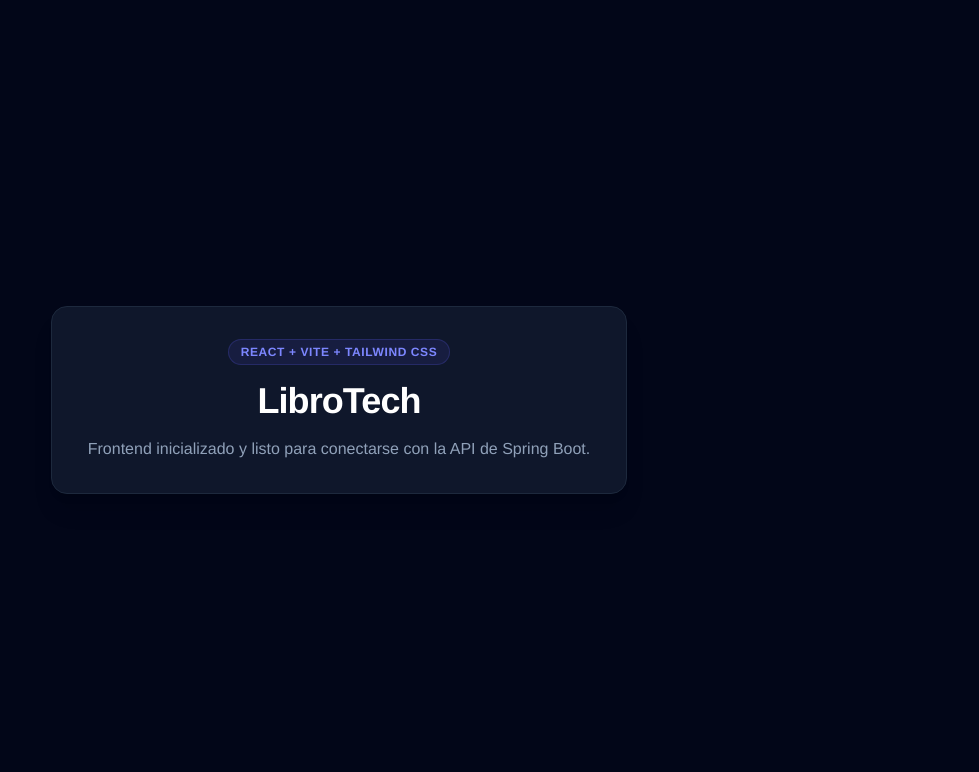
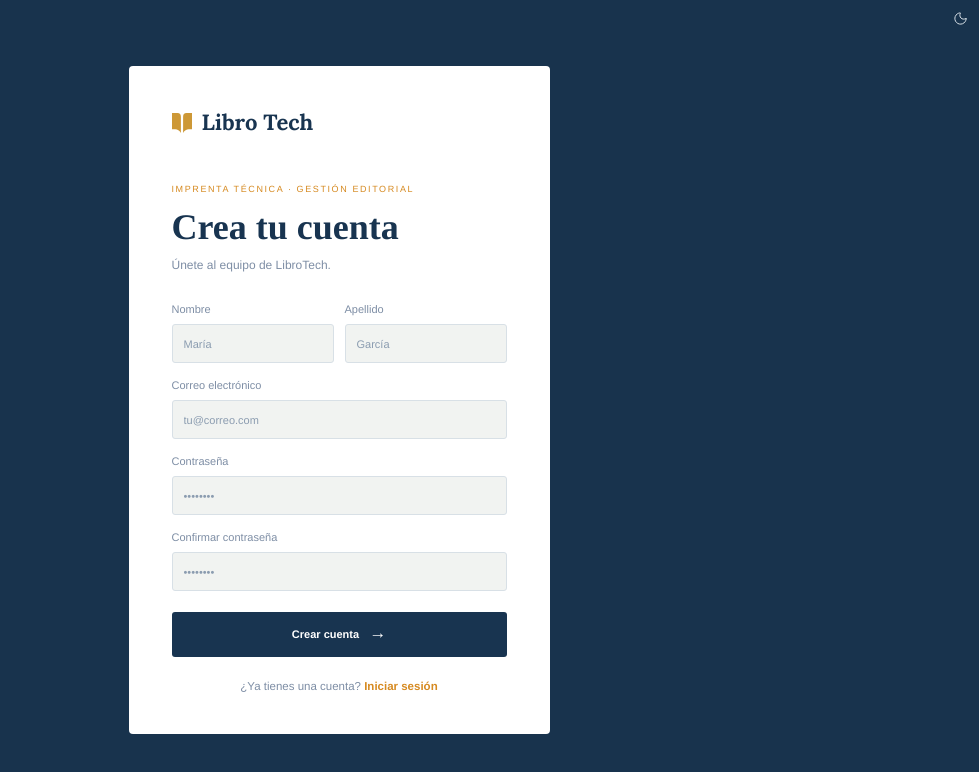
Before and after one commit to JuanEstebanHG12/LibroTech, a React (Vite) app in the folder frontend/: page /registro in a window 1280 px wide. Shown: the top 772 px of the page, without its empty margins (301-1280 px from the left). Built offline with nearby package versions, Linux system fonts and the light colour scheme.

Commit message:
feat(frontend): configure AppRouter with public and role-protected routes

```diff
--- a/frontend/src/App.jsx
+++ b/frontend/src/App.jsx
@@ -1,19 +1,7 @@
+import { AppRouter } from './router'
+
 function App() {
-  return (
-    <div className="min-h-screen bg-slate-950 text-slate-100 flex flex-col items-center justify-center p-6">
-      <div className="max-w-xl w-full bg-slate-900 border border-slate-800 rounded-2xl p-8 shadow-xl text-center space-y-4">
-        <span className="inline-block px-3 py-1 text-xs font-semibold tracking-wider uppercase bg-indigo-500/10 text-indigo-400 border border-indigo-500/20 rounded-full">
-          React + Vite + Tailwind CSS
-        </span>
-        <h1 className="text-4xl font-bold tracking-tight text-white">
-          LibroTech
-        </h1>
-        <p className="text-slate-400 text-base">
-          Frontend inicializado y listo para conectarse con la API de Spring Boot.
-        </p>
-      </div>
-    </div>
-  )
+  return <AppRouter />
 }
 
 export default App
--- /dev/null
+++ b/frontend/src/router/AppRouter.jsx
@@ -0,0 +1,34 @@
+import { BrowserRouter, Routes, Route, Navigate } from 'react-router-dom'
+import { PublicRoute } from './PublicRoute'
+import { ProtectedRoute } from './ProtectedRoute'
+
+import Login from '../pages/Login'
+import Register from '../pages/Register'
+
+export function AppRouter() {
+  return (
+    <BrowserRouter>
+      <Routes>
+        {/* 1. RUTAS PÚBLICAS (Solo visibles SIN sesión) */}
+        <Route element={<PublicRoute />}>
+          <Route path="/login" element={<Login />} />
+          <Route path="/registro" element={<Register />} />
+        </Route>
+
+        {/* 2. RUTAS PRIVADAS GENERALES (Tanto USER como ADMIN) */}
+        <Route element={<ProtectedRoute />}>
+          <Route path="/" element={<h1>Home (Catálogo)</h1>} />
+        </Route>
+
+        {/* 3. RUTAS EXCLUSIVAS DE ADMIN */}
+        <Route element={<ProtectedRoute allowedRoles={['ADMIN']} />}>
+          <Route path="/admin/usuarios" element={<h1>Gestión de Usuarios</h1>} />
+          <Route path="/admin/libros" element={<h1>Gestión de Libros</h1>} />
+        </Route>
+
+        {/* 4. Cualquier ruta desconocida redirige a "/" */}
+        <Route path="*" element={<Navigate to="/" replace />} />
+      </Routes>
+    </BrowserRouter>
+  )
+}
--- /dev/null
+++ b/frontend/src/router/ProtectedRoute.jsx
@@ -0,0 +1,16 @@
+import { Navigate, Outlet } from 'react-router-dom'
+import { useAuth } from '../hooks'
+
+export function ProtectedRoute({ allowedRoles }) {
+  const { user } = useAuth()
+
+  if (!user) {
+    return <Navigate to="/login" replace />
+  }
+
+  if (allowedRoles && !allowedRoles.includes(user.role)) {
+    return <Navigate to="/" replace />
+  }
+
+  return <Outlet />
+}
--- /dev/null
+++ b/frontend/src/router/PublicRoute.jsx
@@ -0,0 +1,12 @@
+import { Navigate, Outlet } from 'react-router-dom'
+import { useAuth } from '../hooks'
+
+export function PublicRoute() {
+  const { user } = useAuth()
+
+  if (user) {
+    return <Navigate to="/" replace />
+  }
+
+  return <Outlet />
+}
--- /dev/null
+++ b/frontend/src/router/index.js
@@ -0,0 +1,3 @@
+export * from './AppRouter'
+export * from './PublicRoute'
+export * from './ProtectedRoute'
```
